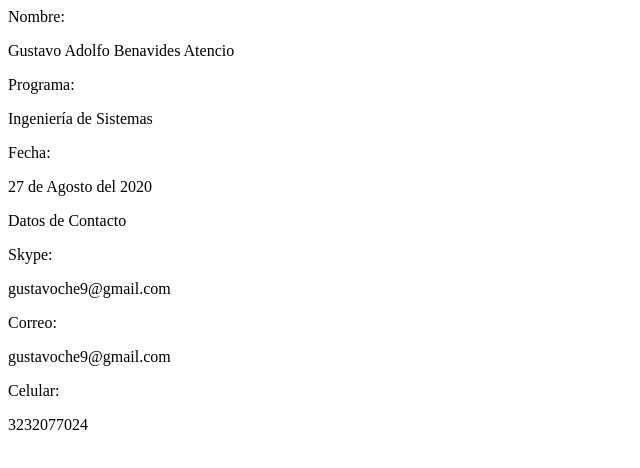
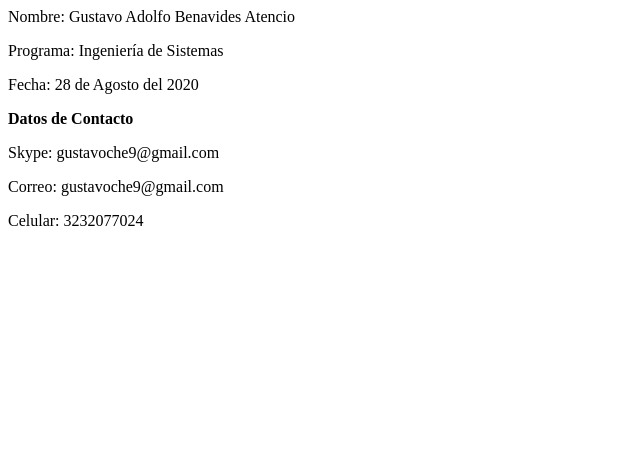
Before and after one commit to tavoche/DSW--GustavoBenavides, a plain HTML site: page index.html in a window 1280 px wide. Shown: the whole page, without its empty margins (0-640 px from the left). Drawn offline with Linux system fonts and the light colour scheme.

Commit message:
Se realizo otra modificación al index

```diff
--- a/index.html
+++ b/index.html
@@ -4,31 +4,31 @@
   </header>
   <body>
     <div>
-      <p>Nombre: </p>
-      <p>Gustavo Adolfo Benavides Atencio</p>
+      <p>Nombre: Gustavo Adolfo Benavides Atencio</p>
     </div>
+
     <div>
-      <div><p>Programa: </p></div>
-      <div><p>Ingeniería de Sistemas</p></div>
+      <p>Programa: Ingeniería de Sistemas</p></div>
     </div>
+
     <div>
-      <div><p>Fecha: </p></div>
-      <div><p>27 de Agosto del 2020</p></div>
+      <p>Fecha: 28 de Agosto del 2020</p>
     </div>
+
     <div>
-      <div><p>Datos de Contacto</p></div>
+      <b>Datos de Contacto</b>
     </div>
+
     <div>
-      <div><p>Skype: </p></div>
-      <div><p>gustavoche9@gmail.com</p></div>
+      <p>Skype: gustavoche9@gmail.com</p>
     </div>
+
     <div>
-      <div><p>Correo: </p></div>
-      <div><p>gustavoche9@gmail.com</p></div>
+      <p>Correo: gustavoche9@gmail.com</p>
     </div>
+
     <div>
-      <div><p>Celular: </p></div>
-      <div><p>3232077024</p></div>
+      <p>Celular: 3232077024</p>
     </div>
   </body>
 
```
